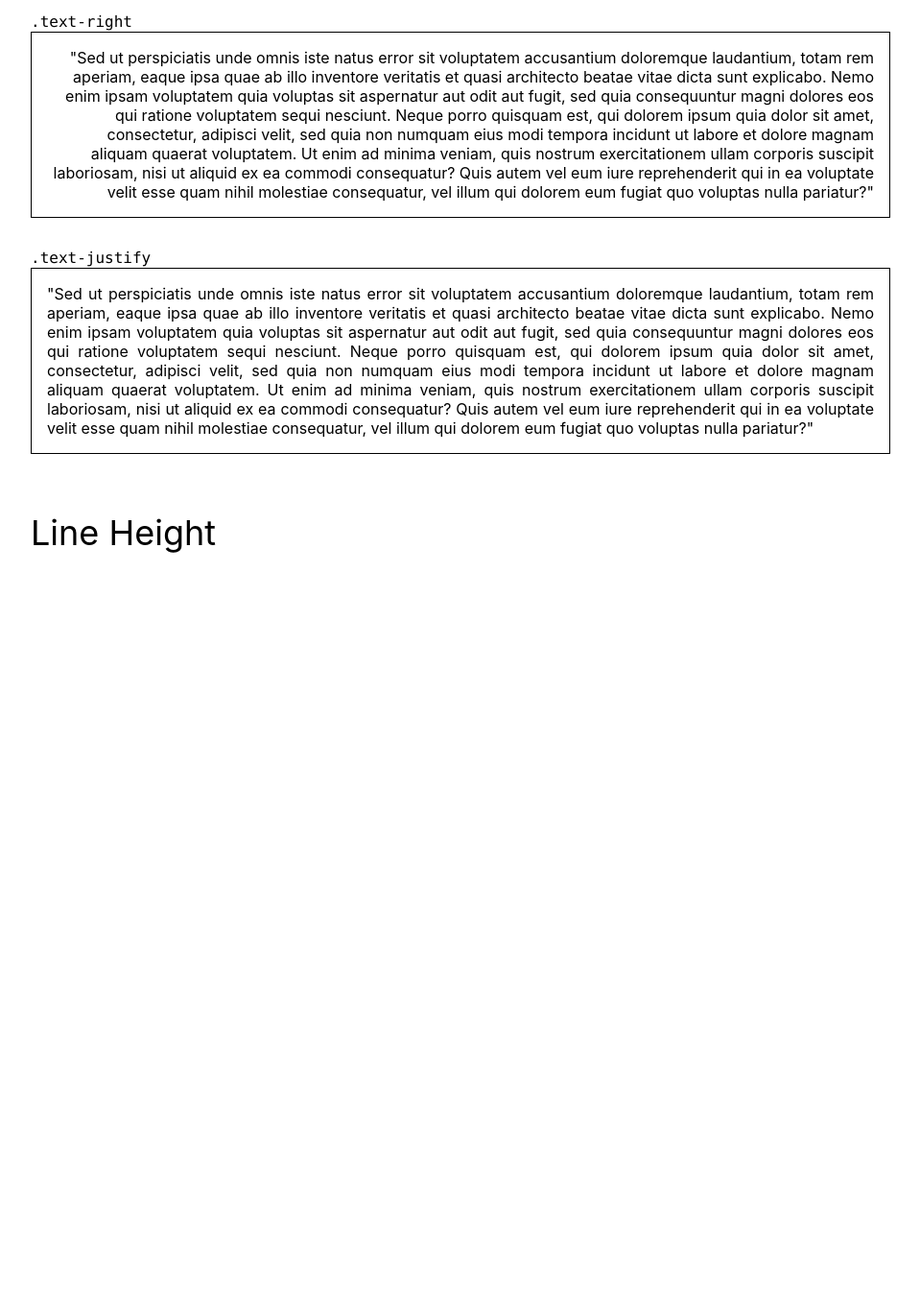
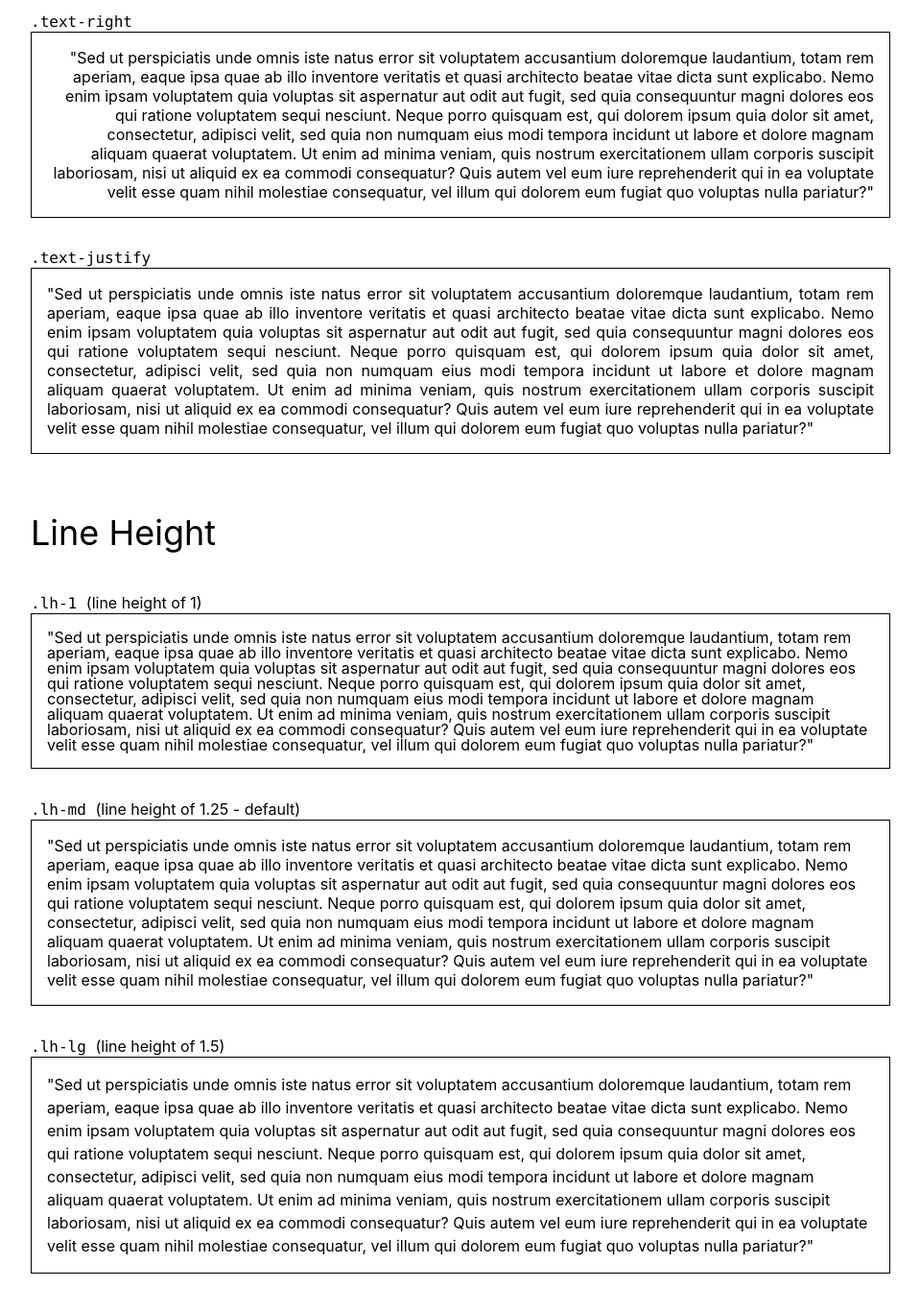
Before and after one commit to esteban90-dev/css-framework-site, a Jekyll site: the page built from typography.html, in a window 1280 px wide and 1400 px high, scrolled down 3332 px. Shown: the top 1366 px of the window at 96% size, without its empty margins (160-1119 px from the left). Built offline with Jekyll 4.4.1, drawn with Linux system fonts in a browser that asks for light colours; before the commit the page ends 3962 px from its top, so only the background shows below that.

Commit message:
add line height

```diff
--- a/typography.html
+++ b/typography.html
@@ -137,3 +137,16 @@
 
 <h3>Line Height</h3>
 <br><br>
+<p><span class="mono">.lh-1 </span class="ml-4">(line height of 1)</p>
+<div class="lh-1 border p-3 mb-4">
+  "Sed ut perspiciatis unde omnis iste natus error sit voluptatem accusantium doloremque laudantium, totam rem aperiam, eaque ipsa quae ab illo inventore veritatis et quasi architecto beatae vitae dicta sunt explicabo. Nemo enim ipsam voluptatem quia voluptas sit aspernatur aut odit aut fugit, sed quia consequuntur magni dolores eos qui ratione voluptatem sequi nesciunt. Neque porro quisquam est, qui dolorem ipsum quia dolor sit amet, consectetur, adipisci velit, sed quia non numquam eius modi tempora incidunt ut labore et dolore magnam aliquam quaerat voluptatem. Ut enim ad minima veniam, quis nostrum exercitationem ullam corporis suscipit laboriosam, nisi ut aliquid ex ea commodi consequatur? Quis autem vel eum iure reprehenderit qui in ea voluptate velit esse quam nihil molestiae consequatur, vel illum qui dolorem eum fugiat quo voluptas nulla pariatur?"
+</div>
+<p><span class="mono">.lh-md </span class="ml-4">(line height of 1.25 - default)</p>
+<div class="lh-md border p-3 mb-4">
+  "Sed ut perspiciatis unde omnis iste natus error sit voluptatem accusantium doloremque laudantium, totam rem aperiam, eaque ipsa quae ab illo inventore veritatis et quasi architecto beatae vitae dicta sunt explicabo. Nemo enim ipsam voluptatem quia voluptas sit aspernatur aut odit aut fugit, sed quia consequuntur magni dolores eos qui ratione voluptatem sequi nesciunt. Neque porro quisquam est, qui dolorem ipsum quia dolor sit amet, consectetur, adipisci velit, sed quia non numquam eius modi tempora incidunt ut labore et dolore magnam aliquam quaerat voluptatem. Ut enim ad minima veniam, quis nostrum exercitationem ullam corporis suscipit laboriosam, nisi ut aliquid ex ea commodi consequatur? Quis autem vel eum iure reprehenderit qui in ea voluptate velit esse quam nihil molestiae consequatur, vel illum qui dolorem eum fugiat quo voluptas nulla pariatur?"
+</div>
+<p><span class="mono">.lh-lg </span class="ml-4">(line height of 1.5)</p>
+<div class="lh-lg border p-3 mb-4">
+  "Sed ut perspiciatis unde omnis iste natus error sit voluptatem accusantium doloremque laudantium, totam rem aperiam, eaque ipsa quae ab illo inventore veritatis et quasi architecto beatae vitae dicta sunt explicabo. Nemo enim ipsam voluptatem quia voluptas sit aspernatur aut odit aut fugit, sed quia consequuntur magni dolores eos qui ratione voluptatem sequi nesciunt. Neque porro quisquam est, qui dolorem ipsum quia dolor sit amet, consectetur, adipisci velit, sed quia non numquam eius modi tempora incidunt ut labore et dolore magnam aliquam quaerat voluptatem. Ut enim ad minima veniam, quis nostrum exercitationem ullam corporis suscipit laboriosam, nisi ut aliquid ex ea commodi consequatur? Quis autem vel eum iure reprehenderit qui in ea voluptate velit esse quam nihil molestiae consequatur, vel illum qui dolorem eum fugiat quo voluptas nulla pariatur?"
+</div>
+<br><br><br>
```
